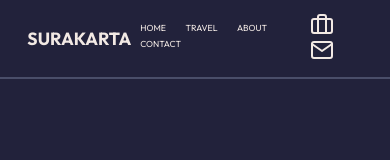
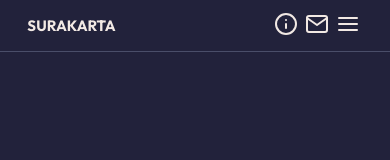
Before and after one commit to hussainabdillah/Webpage-Profile, a plain HTML site: page index.html in a window 390 px wide. Drawn offline with nearby package versions, Linux system fonts and the light colour scheme.

Commit message:
finishin navbar and media queries

```diff
--- a/index.html
+++ b/index.html
@@ -28,13 +28,14 @@
 
       <div class="navBarNav">
         <a href="#">HOME</a>
-        <a href="#travel">TRAVEL</a>
-        <a href="#about">ABOUT</a>
-        <a href="#contact">CONTACT</a>
+        <a href="#sejarah">SEJARAH</a>
+        <a href="#geografis">GEOGRAFIS</a>
+        <a href="#pemerintahan">PEMERINTAHAN</a>
+        <a href="#pemerintahan">WISATA</a>
       </div>
 
       <div class="navBarExtra">
-        <a href="#" id="searchMenu"><i data-feather="briefcase"></i></a>
+        <a href="#" id="infoMenu"><i data-feather="info"></i></a>
         <a href="#" id="emailMenu"><i data-feather="mail"></i></a>
         <a href="#" id="hamburgerMenu"><i data-feather="menu"></i></a>
       </div>
@@ -42,6 +43,8 @@
 
     <!-- NavBar End -->
 
+    <!-- JavaScript -->
+    <script src="/js/script.js"></script>
     <!-- Feather Icons -->
     <script>
       feather.replace();
--- /dev/null
+++ b/js/script.js
@@ -0,0 +1,15 @@
+// Toggle class active
+const navbarNav = document.querySelector(".navBarNav");
+
+// when hamburger is clicked
+document.querySelector("#hamburgerMenu").onclick = () => {
+  navbarNav.classList.toggle("active");
+};
+
+// klik di luar sidebar untuk menghilangkan navbar
+const hamburger = document.querySelector("#hamburgerMenu");
+document.addEventListener("click", function (e) {
+  if (!hamburger.contains(e.target) && !navbarNav.contains(e.target)) {
+    navbarNav.classList.remove("active");
+  }
+});
--- a/style/style.css
+++ b/style/style.css
@@ -26,7 +26,7 @@ body {
   padding: 1.4rem 7%;
   background-color: var(--bg);
   color: rgba(1, 1, 1, 0.8);
-  border-bottom: 2px solid var(--primary);
+  border-bottom: 1px solid var(--primary);
   position: fixed;
   top: 0;
   left: 0;
@@ -35,7 +35,7 @@ body {
 }
 
 .navBar .navBarLogo {
-  font-size: 2rem;
+  font-size: 1.7rem;
   font-weight: 700;
   color: #f2e9e4;
 }
@@ -66,7 +66,7 @@ body {
 
 .navBar .navBarExtra a {
   color: #f2e9e4;
-  margin: 0 0.5rem;
+  margin: 0 0.3rem;
 }
 
 .navBar .navBarExtra a:hover {
@@ -87,9 +87,53 @@ body {
 }
 
 /* Tablet */
-@media (max-width: 768px) {
+@media (max-width: 758px) {
   html {
     font-size: 62.5%;
+  }
+
+  #hamburgerMenu {
+    display: inline-block;
+  }
+
+  .navBar .navBarNav {
+    position: absolute;
+    top: 100%;
+    right: -100%;
+    background-color: var(--primary);
+    width: 30rem;
+    height: 100vh;
+    transition: 0.3s;
+  }
+
+  .navBar .navBarNav.active {
+    right: 0;
+  }
+
+  .navBar .navBarNav a {
+    color: #f2e9e4;
+    display: block;
+    margin: 1.5rem;
+    padding: 0.5rem;
+    font-size: 1.5rem;
+  }
+
+  .navBar .navBarNav a:hover {
+    color: var(--bg);
+  }
+
+  .navBar .navBarNav a::after {
+    content: "";
+    display: block;
+    padding-bottom: 0.5rem;
+    border-bottom: 0.1rem solid var(--bg);
+    transform: scaleX(0);
+    transition: 0.2s linear;
+    transform-origin: 0 0;
+  }
+
+  .navBar .navBarNav a:hover::after {
+    transform: scaleX(0.2);
   }
 }
 
```
